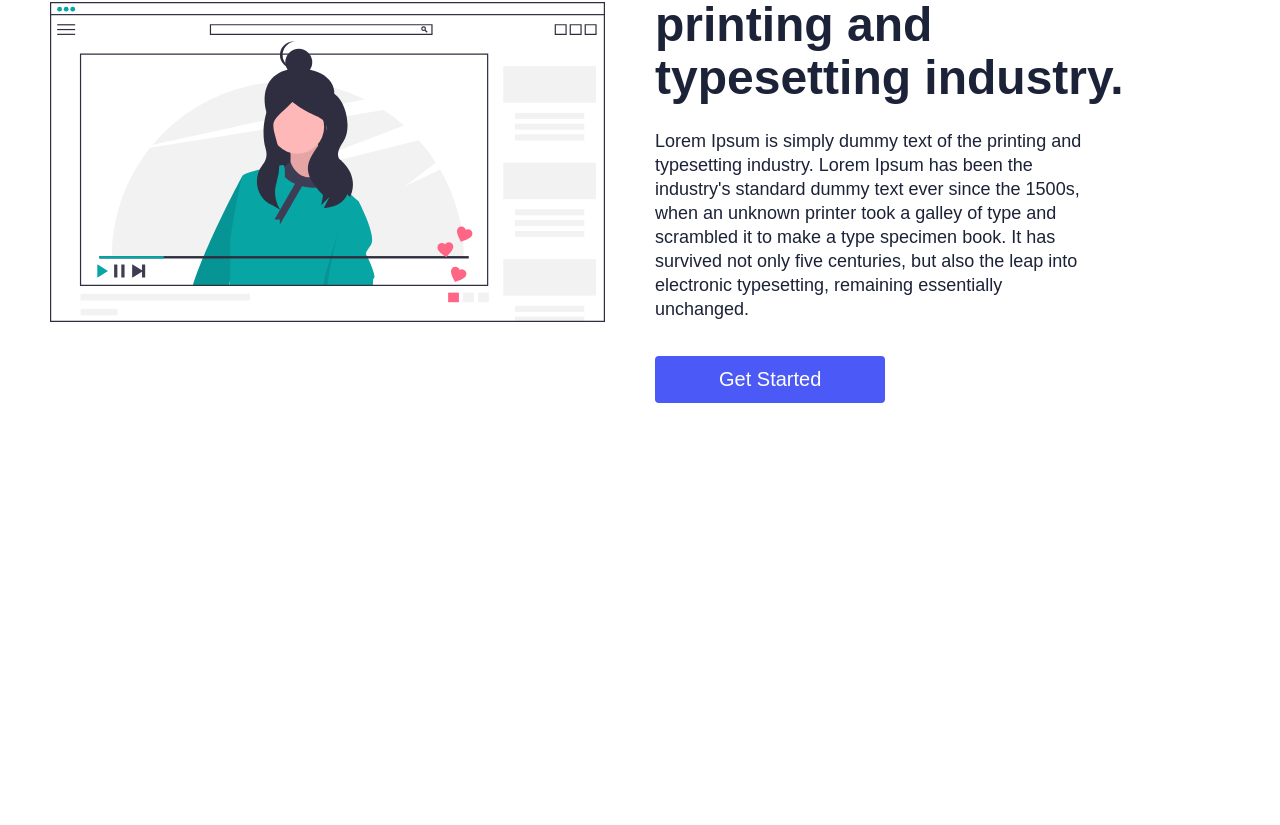
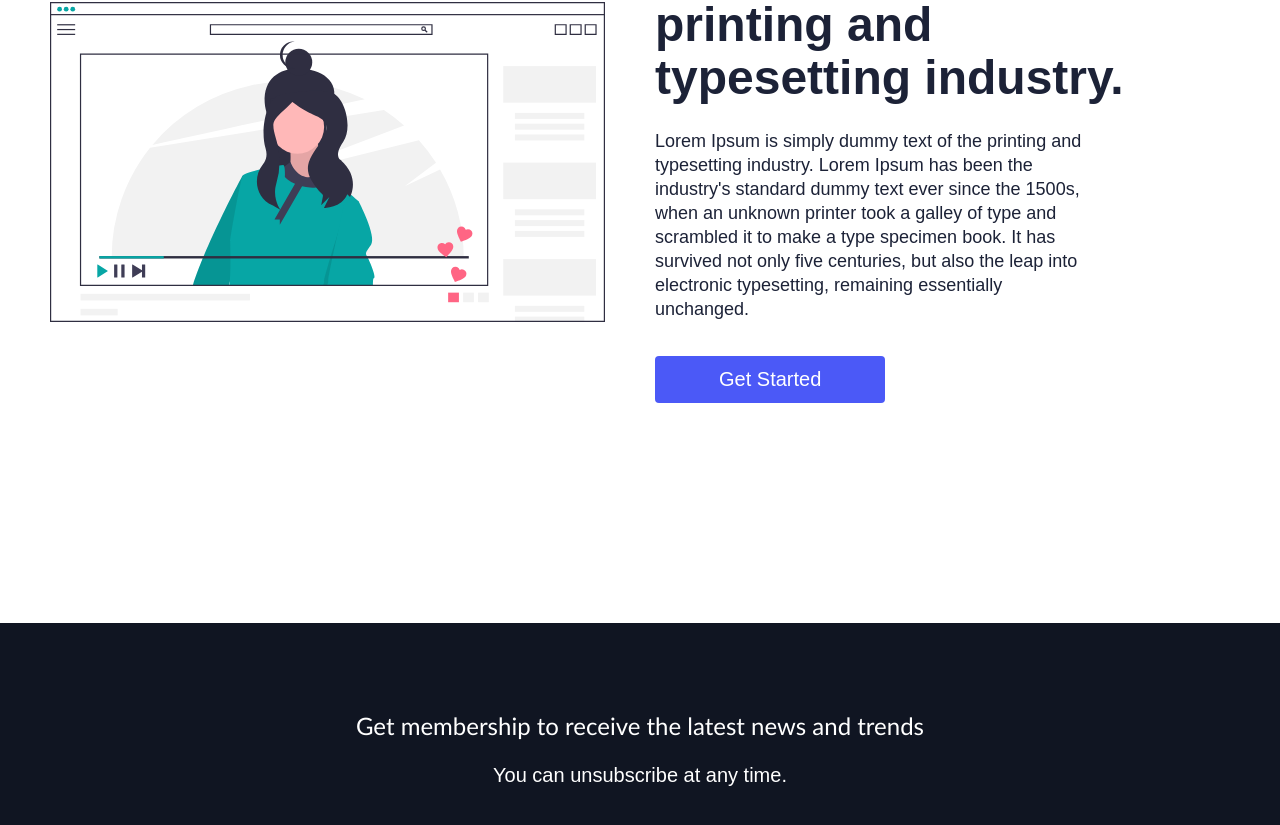
Before and after one commit to AbhishekPratap05/react-webiste-styled-components, a React (Create React App) app: page / in a window 1280 px wide. Shown: the part 3142-3967 px from the top of the page. Before the commit the page ends 3765 px from the top, so only its background shows below. Built offline with nearby package versions, Linux system fonts and the light colour scheme.

Commit message:
created footer

```diff
--- a/src/App.tsx
+++ b/src/App.tsx
@@ -1,7 +1,7 @@
 import React from 'react';
 import GlobalStyle from './globalStyle';
 import { BrowserRouter as Router, Route, Switch } from 'react-router-dom';
-import { Navbar } from './components';
+import { Footer, Navbar } from './components';
 import Home from './pages/HomePage/Home';
 
 function App() {
@@ -12,6 +12,7 @@
 			<Switch>
 				<Route path="/" exact component={Home} />
 			</Switch>
+			<Footer />
 		</Router>
 	);
 }
--- /dev/null
+++ b/src/components/Footer/Footer.elements.ts
@@ -0,0 +1,32 @@
+import styled from 'styled-components';
+
+export const FooterContainer = styled.div`
+	background-color: #101522;
+	padding: 4rem 0 2rem 0;
+	display: flex;
+	flex-direction: column;
+	justify-content: center;
+	align-items: center;
+`;
+
+export const FooterSubscription = styled.section`
+	display: flex;
+	flex-direction: column;
+	justify-content: center;
+	align-items: center;
+	text-align: center;
+	margin-bottom: 24px;
+	padding: 24px;
+	color: #fff;
+`;
+
+export const FooterSubHeading = styled.p`
+	font-family: 'Trebuchet MS', 'Lucida Sans Unicode', 'Lucida Grande', 'Lucida Snas', Arial, sans-serif;
+	margin-bottom: 24px;
+	font-size: 24px;
+`;
+
+export const FooterSubText = styled.p`
+	margin-bottom: 24px;
+	font-size: 20px;
+`;
--- /dev/null
+++ b/src/components/Footer/Footer.tsx
@@ -0,0 +1,15 @@
+import React from 'react';
+import { FooterContainer, FooterSubHeading, FooterSubscription, FooterSubText } from './Footer.elements';
+
+const Footer = () => {
+	return (
+		<FooterContainer>
+			<FooterSubscription>
+				<FooterSubHeading>Get membership to receive the latest news and trends</FooterSubHeading>
+				<FooterSubText>You can unsubscribe at any time.</FooterSubText>
+			</FooterSubscription>
+		</FooterContainer>
+	);
+};
+
+export default Footer;
--- a/src/components/index.ts
+++ b/src/components/index.ts
@@ -1,2 +1,3 @@
 export { default as Navbar } from './Navbar/Navbar';
 export { default as InfoSection } from './InfoSection/InfoSection';
+export { default as Footer } from './Footer/Footer';
```
